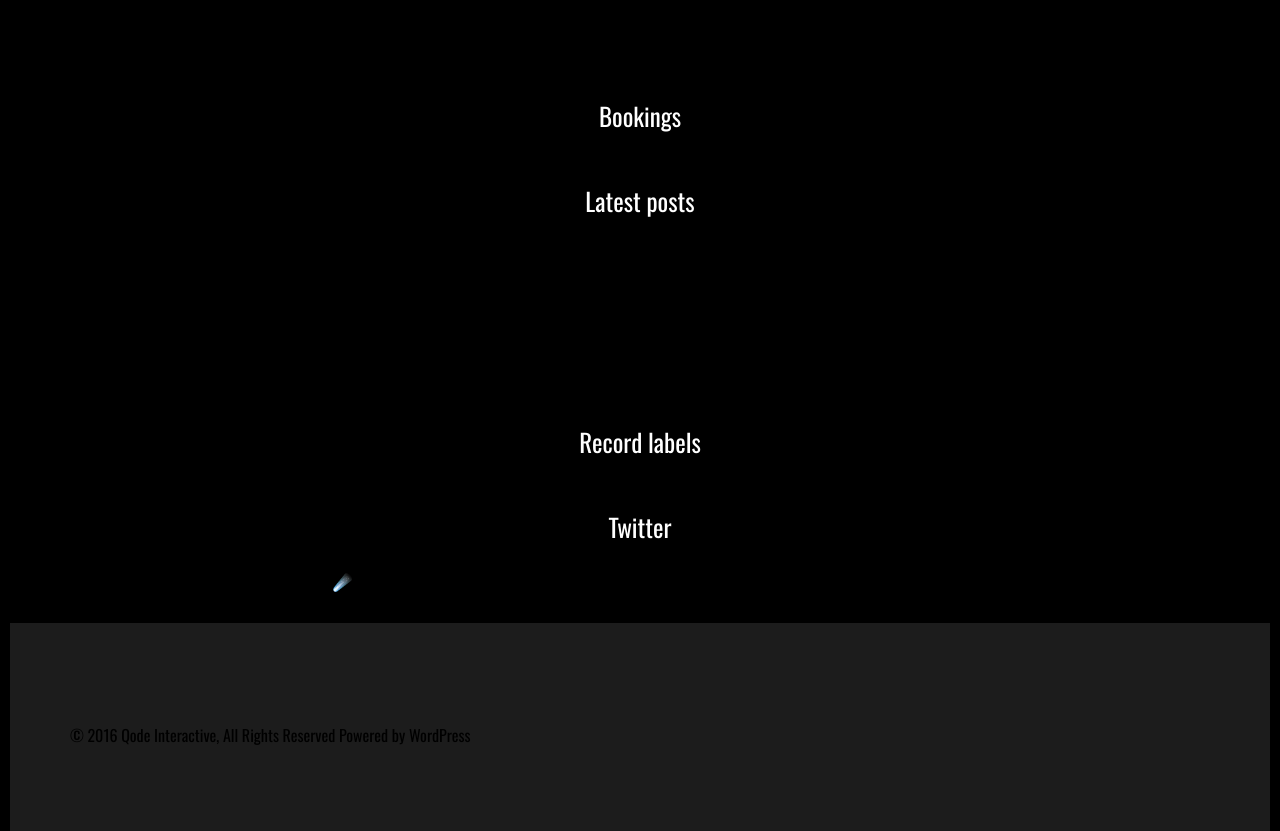
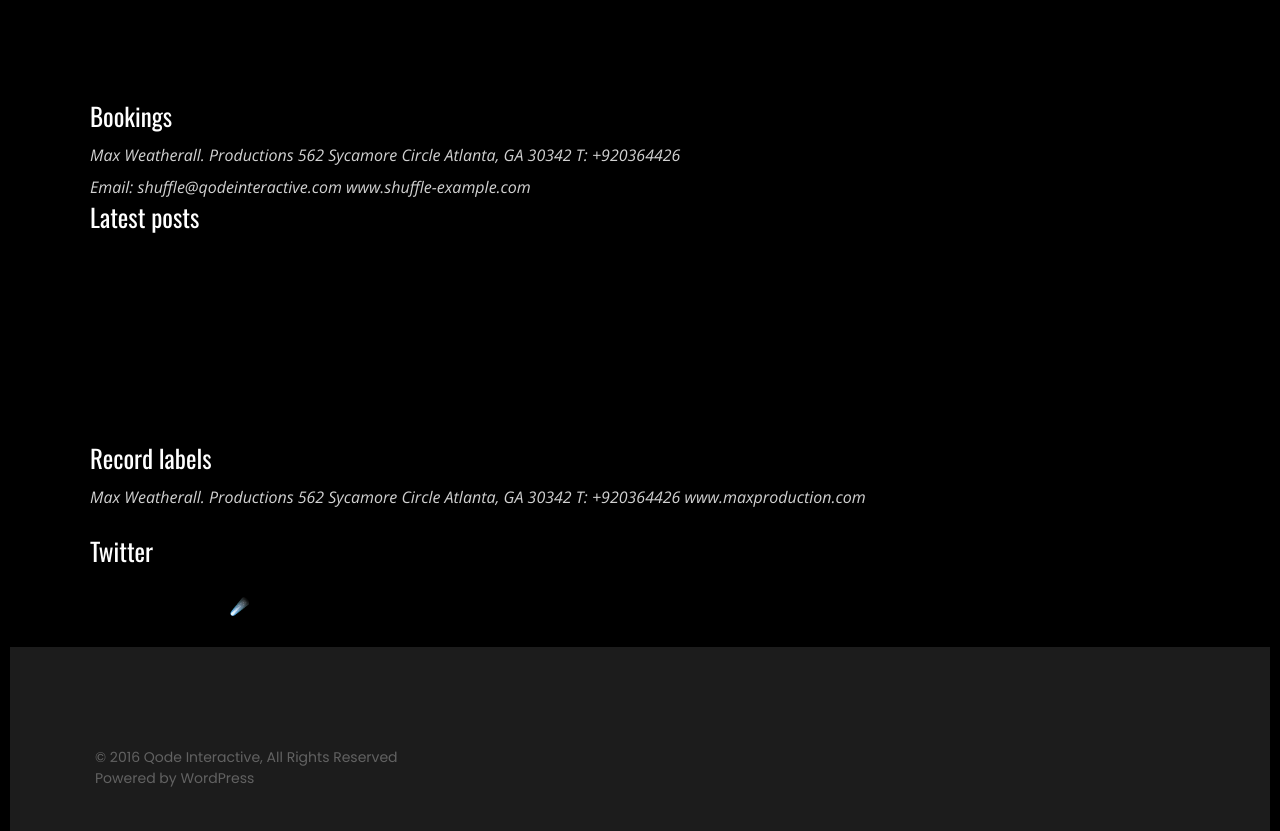
Before and after one commit to practical-projects/shuffle-project, a website: page index.html in a window 1280 px wide. Shown: the part 1966-2797 px from the top of the page. Drawn offline with nearby package versions, Linux system fonts and the light colour scheme.

Commit message:
Fonts, footer title and subtitle

```diff
--- a/css/home.css
+++ b/css/home.css
@@ -159,4 +159,7 @@ header {
 /* Join-the-mailing end */
 
 /* Footer start */
+.align-left > h4, p, img, h5{
+  text-align: left;
+}
 /* Footer end */
--- a/css/init/base.css
+++ b/css/init/base.css
@@ -1,3 +1,8 @@
+/* font-family: 'Open Sans', sans-serif;
+   font-family: 'Oswald', sans-serif;
+   font-family: 'Poppins', sans-serif;
+   */
+
 .bg-black {
    background-color: #000;
 }
@@ -6,8 +11,15 @@
    background-color: #1c1c1c;
 }
 
-.footer-color {
+.ftr-color-light {
+   color: #c3c3c3;
+}
+
+.ftr-color-dark {
    color: #626262;
+   font-family: 'Poppins', sans-serif;
+   font-size: 14px;
+   padding: 0 25px;
 }
 
 .small-title {
@@ -45,3 +57,9 @@
    font-size: 25px;
    font-weight: 400;
 }
+
+.ftr-paragraph {
+   font-family: 'Open Sans', sans-serif;
+   color: #d2d2d2;
+   margin-top: 10px;
+}
--- a/index.html
+++ b/index.html
@@ -15,7 +15,7 @@
   <link rel="preconnect" href="https://fonts.googleapis.com">
   <link rel="preconnect" href="https://fonts.gstatic.com" crossorigin>
   <link
-    href="https://fonts.googleapis.com/css2?family=Open+Sans:ital,wght@1,300&family=Oswald:wght@300;400;600&display=swap"
+    href="https://fonts.googleapis.com/css2?family=Open+Sans:ital,wght@1,300&family=Oswald:wght@300;400;600&family=Poppins&display=swap"
     rel="stylesheet">
   <title>Shuffle-project</title>
 </head>
@@ -186,14 +186,14 @@
   <!-- Footer start -->
   <div class="container bg-black">
     <div class="row">
-      <div class="col-12">
+      <div class="col-12 align-left">
         <h4 class="ftr-title">Bookings</h4>
-        <p>Max Weatherall. Productions 562 Sycamore Circle Atlanta, GA 30342 T: +920364426</p>
-        <p>Email: shuffle@qodeinteractive.com www.shuffle-example.com</p>
+        <p class="ftr-paragraph">Max Weatherall. Productions 562 Sycamore Circle Atlanta, GA 30342 T: +920364426</p>
+        <p class="ftr-paragraph">Email: shuffle@qodeinteractive.com www.shuffle-example.com</p>
       </div>
-      <div class="col-12">
+      <div class="col-12 align-left">
         <h4 class="ftr-title">Latest posts</h4>
-        <col-1>IMG</col-1>
+        <img>IMG />
         <col-1>
           <h5>Music heals</h5>
           <p>Sep 28, 2016</p>
@@ -211,23 +211,24 @@
           <p>Sep 28, 2016</p>
         </col-1>
       </div>
-      <div class="col-12">
-        <h4 class="ftr-title">Record labels</h5>
-          <p>Max Weatherall. Productions 562 Sycamore Circle Atlanta, GA 30342 T: +920364426 www.maxproduction.com</p>
-          <div>SOCIALS</div>
+      <div class="col-12 align-left">
+        <h4 class="ftr-title">Record labels</h4>
+        <p class="ftr-paragraph">Max Weatherall. Productions 562 Sycamore Circle Atlanta, GA 30342 T: +920364426
+          www.maxproduction.com</p>
+        <div>SOCIALS</div>
       </div>
-      <div class="col-12">
-        <h4 class="ftr-title">Twitter</h5>
-          <p>@RobWattCT Hey, please DM us so we can provide more details. Thanks! 2 years ago</p>
-          <p>Here comes La Comète! ☄️ https://t.co/ApIk6kk3Tt This stellar #WordPress theme is made for any type of
-            modern… https://t.co/h2ZWqjR78O 3 years ago</p>
+      <div class="col-12 align-left">
+        <h4 class="ftr-title">Twitter</h4>
+        <p>@RobWattCT Hey, please DM us so we can provide more details. Thanks! 2 years ago</p>
+        <p>Here comes La Comète! ☄️ https://t.co/ApIk6kk3Tt This stellar #WordPress theme is made for any type of
+          modern… https://t.co/h2ZWqjR78O 3 years ago</p>
       </div>
     </div>
 
     <div class="container bg-dark-grey">
       <div class="row">
-        <col-12>© 2016 Qode Interactive, All Rights Reserved</col-12>
-        <col-12>Powered by WordPress</col-12>
+        <p class="ftr-color-dark">© 2016 Qode Interactive, All Rights Reserved</p>
+        <p class="ftr-color-dark">Powered by WordPress</p>
       </div>
     </div>
   </div>
```
